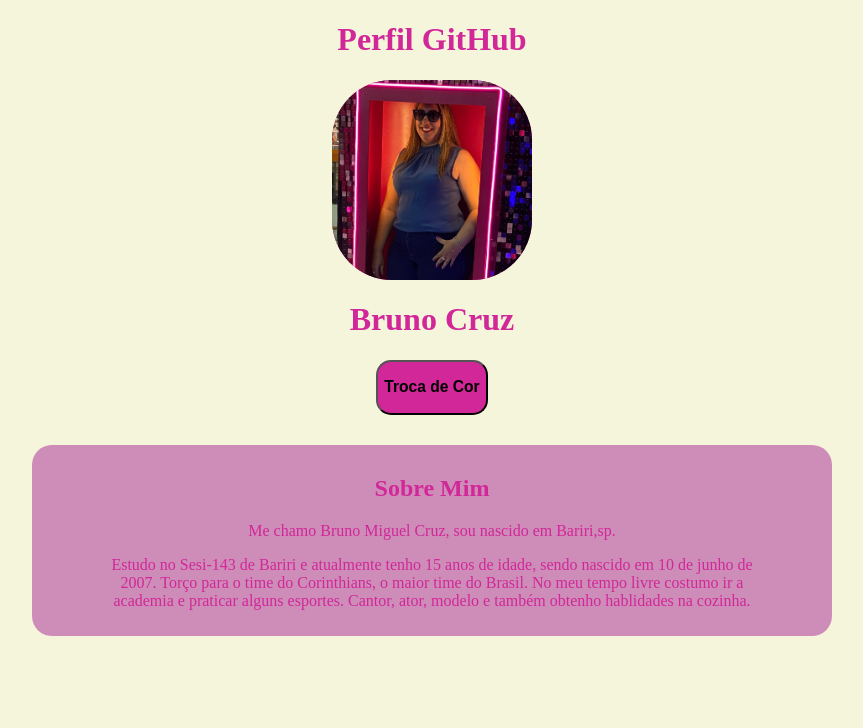
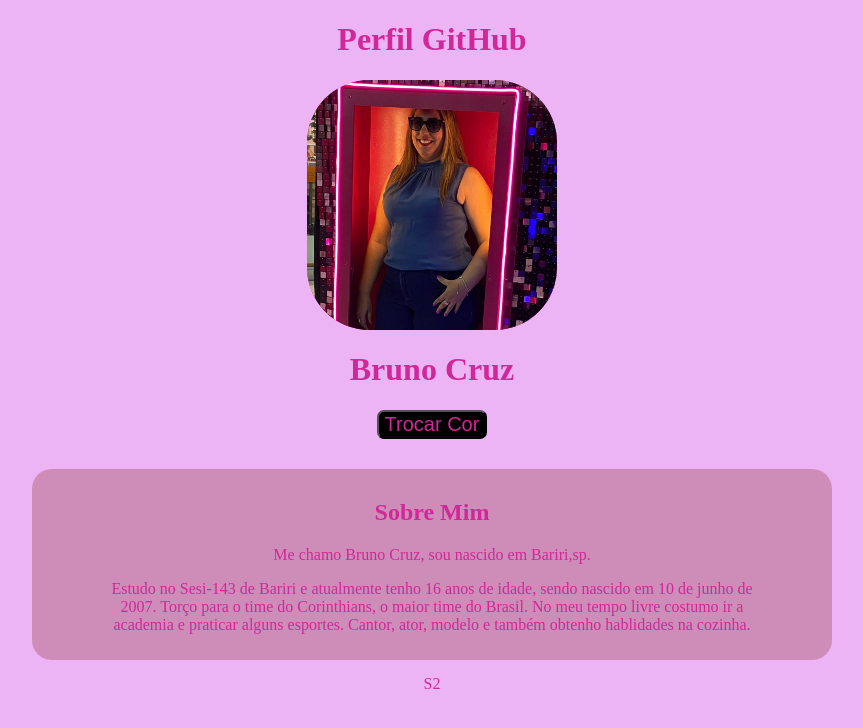
Before and after one commit to Cruz014/PERFIL, a plain HTML site: page index.html in a window 1280 px wide. Shown: the whole page, without its empty margins (208-1071 px from the left). Drawn offline with Linux system fonts and the light colour scheme.

Commit message:
11:00 trocar de cor

```diff
--- a/assets/main.js
+++ b/assets/main.js
@@ -0,0 +1,13 @@
+document.addEventListener("click", trocaCor );
+
+document.getElementById("btn").addEventListener("click", trocaNome );
+
+function trocaCor(e)
+{
+    let nome = document.getElementById( "Cor" ).value
+    document.getElementById( "Cor" ).innerHTML = "" + Cor;
+    e.preventdefault();
+}
+function trocaCor( e ) {
+    document.body.style.backgroundColor= 'black' ;
+}
--- a/assets/style.css
+++ b/assets/style.css
@@ -1,8 +1,8 @@
 body{
-    background-color: beige;
+    background-color: rgb(236, 180, 245);
 }
 main{
-    background-color: rgb(beige);
+    background-color: rgb(rgb(255, 255, 255));
     text-align: center;
     width: 800px;
     margin: 0 auto;
@@ -17,12 +17,12 @@ main{
 }
 .Detalhes>span{
     display: block;
-    margin-top: px;
+    margin-top: 15px;
 }
 figure{
-    width: 200px;
-    height: 200px;
-    border-radius: 30%;
+    width: 250px;
+    height: 250px;
+    border-radius: 25%;
     overflow: hidden;
     margin: 0 auto;
 }
@@ -34,6 +34,8 @@ img{
 }
 button{
     margin-bottom: 10px;
-    background-color: rgb(209, 39, 152);
-    border-radius: 15px;
+    background-color: rgb(0, 0, 0);
+    border-radius: 7px;
+    font-size: 20px;
+    color: rgb(209, 39, 152);
 }
--- a/index.html
+++ b/index.html
@@ -3,32 +3,31 @@
 <head>
     <meta charset="UTF-8">
     <meta name="viewport" content="width=device-width, initial-scale=1.0">
-    <title>PF GitHub</title>
+    <title>GIThUB</title>
     <link rel="stylesheet" href="assets/style.css">
 </head>
 <body>
     <main>
         <h1>Perfil GitHub</h1>
+        <span></span>
         <figure>
             <img src="assets/WhatsApp Image 2023-07-28 at 15.32.26.jpeg" alt="Foto kekel barbie">
         </figure>
         <h1>Bruno Cruz</h1>
-        <button>
-            <h3>Troca de Cor</h3>
-        </button>
+        <button onclick="Click()" class="btn">Trocar Cor</button>
         <article class="Sobre-Mim">
         <h2>Sobre Mim</h2>
-            <p>Me chamo Bruno Miguel Cruz, sou nascido em Bariri,sp.
+            <p>Me chamo Bruno Cruz, sou nascido em Bariri,sp.
             </p>
             <p>
-                Estudo no Sesi-143 de Bariri e atualmente tenho 15 anos de idade, sendo nascido
+                Estudo no Sesi-143 de Bariri e atualmente tenho 16 anos de idade, sendo nascido
                 em 10 de junho de 2007. Torço para o time do Corinthians, o maior time do Brasil.
                 No meu tempo livre costumo ir a academia e praticar alguns esportes.
                 Cantor, ator, modelo e também obtenho hablidades na cozinha.
             </p>
         </article>
         <article class="Detalhes">
-
+            <span>S2</span>
         </article>
     </main>
     <script src="assets/main.js"></script>
```
Also changed, not shown: assets/fundo cirstais bar.jpg (deleted).
